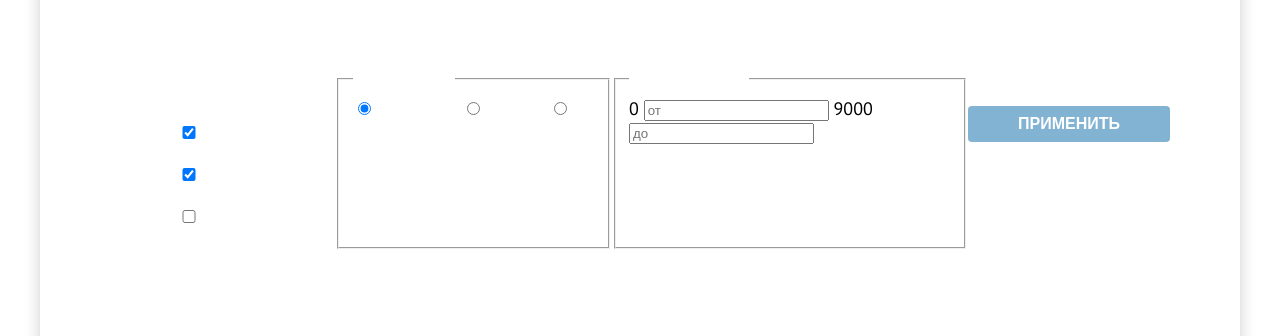
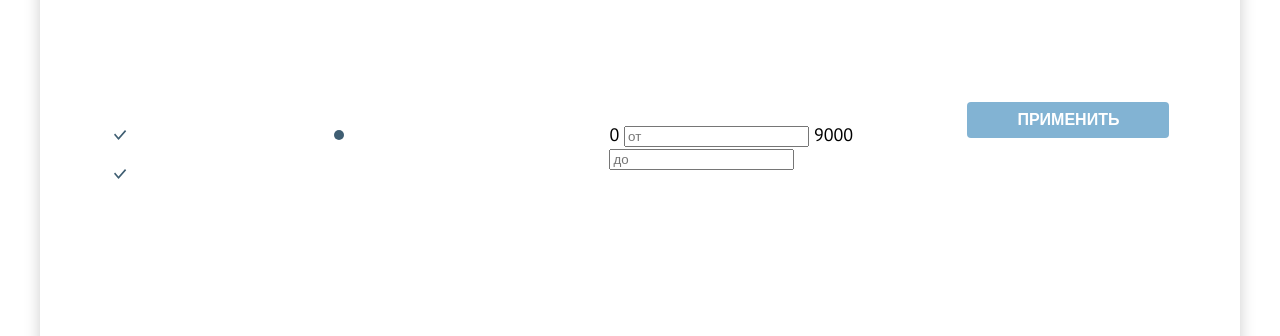
Before and after one commit to htmlacademy-htmlcss/2450769-sedona-1, a website built with Vite: page catalog.html in a window 1280 px wide. Shown: the part 180-516 px from the top of the page. Built offline with nearby package versions, Linux system fonts and the light colour scheme.

Commit message:
checkbox

```diff
--- a/catalog.html
+++ b/catalog.html
@@ -65,21 +65,33 @@
             <form action="https://echo.htmlacademy.ru/" method="get" class="filter">
               <fieldset class="conveniences">
                 <legend class="conveniences-head">Инфраструктура:</legend>
+                <div class="checked-item">
                   <input type="checkbox" name="infrastructure" value="pool" id="pool_field" class="checkbox-square" checked>
                   <label for="pool_field">Бассейн</label>
+                </div>
+                <div class="checked-item">
                   <input type="checkbox" name="infrastructure" value="parking" id="parking_field" class="checkbox-square" checked>
                   <label for="parking_field">Парковка</label>
+                </div>
+                <div class="checked-item">
                   <input type="checkbox" name="infrastructure" value="wifi" id="wifi_field" class="checkbox-square">
                   <label for="wifi_field">Wi-Fi</label>
+                </div>
               </fieldset>
               <fieldset class="housing">
                 <legend class="housing-head">Тип жилья:</legend>
-                <input type="radio" name="hotel_type" value="hotel" id="hotel_field" checked>
+                <div class="checked-item">
+                  <input type="radio" name="hotel_type" value="hotel" id="hotel_field" class="radio" checked>
                   <label for="hotel_field">Гостиница</label>
-                <input type="radio" name="hotel_type" value="motel" id="motel_field">
+                </div>
+                <div class="checked-item">
+                  <input type="radio" name="hotel_type" value="motel" id="motel_field" class="radio">
                   <label for="motel_field">Мотель</label>
-                <input type="radio" name="hotel_type" value="apartments" id="apartments_field">
+                </div>
+                <div class="checked-item">
+                  <input type="radio" name="hotel_type" value="apartments" id="apartments_field" class="radio">
                   <label for="apartments_field">Апартаменты</label>
+                </div>
               </fieldset>
               <fieldset class="cost">
                 <legend class="cost-head">Стоимость, ₽:</legend>
--- a/styles/styles.css
+++ b/styles/styles.css
@@ -657,20 +657,109 @@ body {
   display: flex;
 }
 
+input[type="checkbox"] {
+  margin: 0;
+  margin-right: 16px;
+  appearance: none;
+  display: grid;
+  width: 20px;
+  height: 20px;
+  background-color: #ffffff;
+  border-radius: 4px;
+}
+
+input[type="checkbox"]::before {
+  content: "";
+  background: url("../images/icons/check.svg") no-repeat center / cover;
+  transform: scale(var(--is-checked, 0));
+  transition: transform 0.1s ease-in-out;
+}
+
+input[type="checkbox"]:checked {
+  --is-checked: 1;
+}
+
+input[type="radio"] {
+  margin: 0;
+  margin-right: 16px;
+  appearance: none;
+  display: grid;
+  width: 20px;
+  height: 20px;
+  background-color: #ffffff;
+  border-radius: 50%;
+}
+
+input[type="radio"]::before {
+  content: "";
+  background: url("../images/icons/radio.svg") no-repeat center / cover;
+  transform: scale(var(--is-checked, 0));
+  transition: transform 0.1s ease-in-out;
+}
+
+input[type="radio"]:checked {
+  --is-checked: 1;
+}
+
 .conveniences {
   display: flex;
   flex-direction: column;
   border: 0;
   padding: 0;
+  margin: 0;
   margin-right: 70px;
 }
 
 .conveniences-head {
+  padding: 0;
+  padding-bottom: 32px;
+}
+
+.checked-item {
+  display: flex;
+  align-items: center;
+  margin-bottom: 16px;
+}
+
+.checked-item:hover {
+  opacity: 0.6;
+}
+
+.checked-item:disabled {
+  opacity: 0.3;
+}
+
+.housing {
+  display: flex;
+  flex-direction: column;
+  border: 0;
+  padding: 0;
+  margin: 0;
+  margin-right: 140px;
+}
+
+.housing-head {
+  padding: 0;
+  padding-bottom: 32px;
+}
+
+.cost {
+  width: 288px;
+  border: 0;
+  padding: 0;
+  margin: 0;
+  margin-right: 70px;
+}
+
+.cost-head {
+  padding: 0;
   padding-bottom: 32px;
 }
 
 .range-scale {
+  width: 278px;
   position: relative;
+  left: 10px;
   height: 4px;
   margin-top: 46px;
   background-color: rgba(255, 255, 255, 0.3);
@@ -1014,6 +1103,53 @@ label.cost-min,
 .subscribe-description-catalog {
   color: #000000;
 }
+/*
+.modal-container {
+  position: fixed;
+  top: 0;
+  left: 0;
+  display: flex;
+  width: 100%;
+  height: 100%;
+  background-color: rgba(0, 0, 0, 0.8);
+}
+
+.modal {
+  position: relative;
+  margin: auto;
+  padding: 64px 70px;
+  background-color: #ffffff;
+  border-radius: 30px;
+}
+
+.modal-close-button {
+  position: absolute;
+  padding: 0;
+  top: 64px;
+  right: 52px;
+  width: 52px;
+  height: 52px;
+  background-color: #f2f2f2;
+  border: none;
+  border-radius: 50%;
+  background-image: url("../images/icons/cros.svg");
+  background-repeat: no-repeat;
+  background-position: center;
+  background-size: 14px 14px;
+  cursor: pointer;
+}
+
+.modal-title {
+  margin: 0;
+  margin-bottom: 24px;
+  font-family: inherit;
+  font-size: 30px;
+  line-height: 36px;
+  font-weight: 700;
+  color: #000000;
+  text-transform: uppercase;
+}
+*/
 
 .visually-hidden {
   position: fixed;
```
Also changed, not shown: index.html (+11 -0 lines), images/icons/check.svg (added), images/icons/cros.svg (added), images/icons/radio.svg (added). Lines whose indentation alone changed are shown as unchanged.
